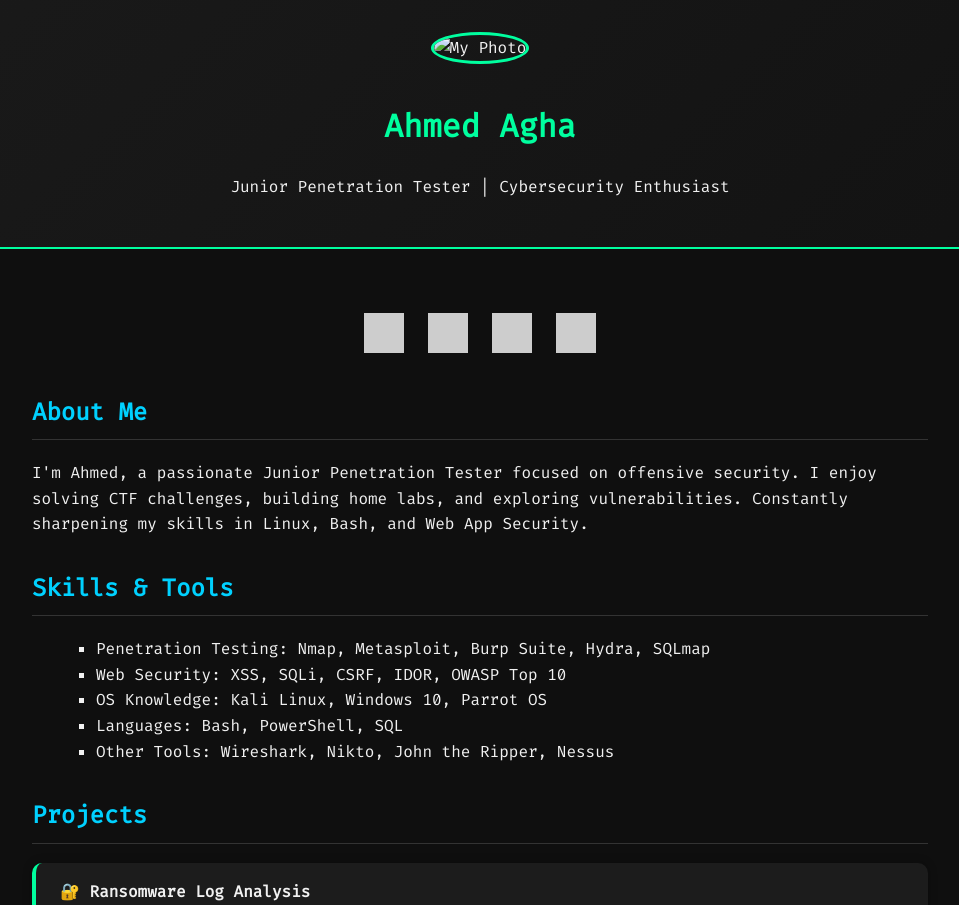
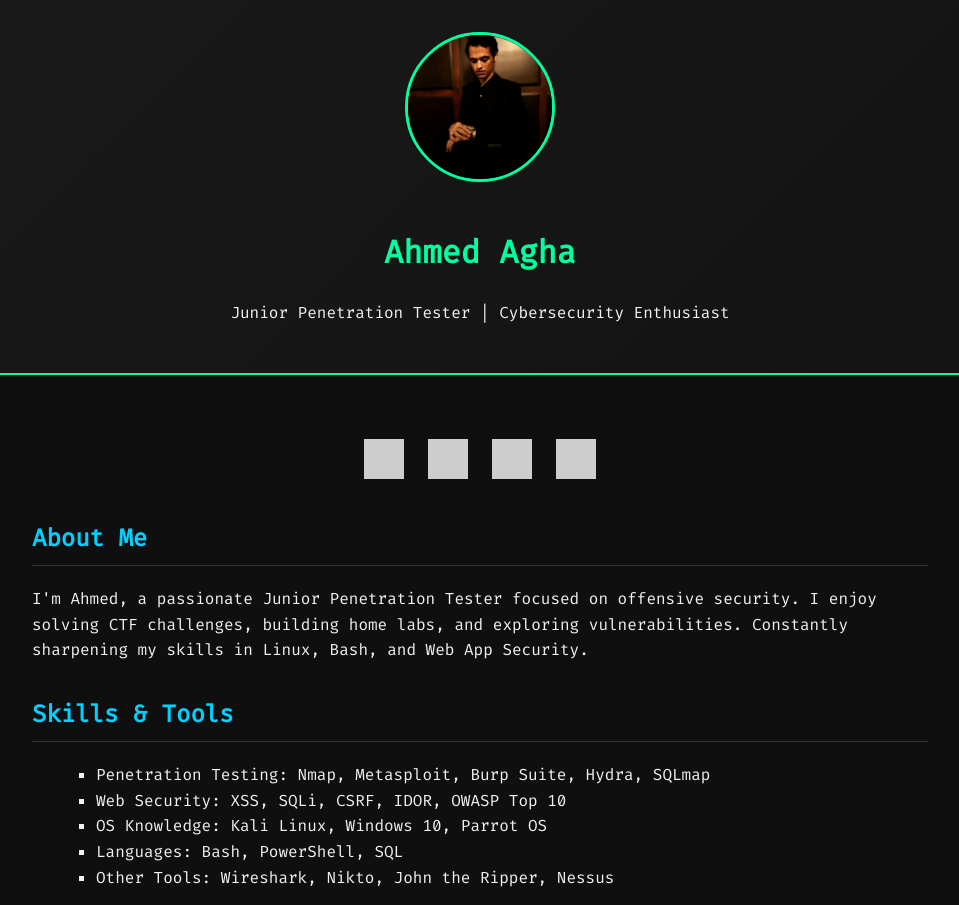
Before and after one commit to Ahmedagha123/Ahmed-portfolio, a plain HTML site: page index.html in a window 1280 px wide. Shown: the top 905 px of the page, without its empty margins (160-1119 px from the left). Drawn offline with Linux system fonts and the light colour scheme; grey boxes are pictures that could not be loaded.

Commit message:
index.html

```diff
--- a/index.html
+++ b/index.html
@@ -140,7 +140,7 @@
 </head>
 <body>
   <header>
-    <img src="images/profile.jpg" alt="My Photo" >
+    <img src="profile.jpg" alt="My Photo" >
     <h1>Ahmed Agha</h1>
     <p>Junior Penetration Tester | Cybersecurity Enthusiast</p>
   </header>
```
